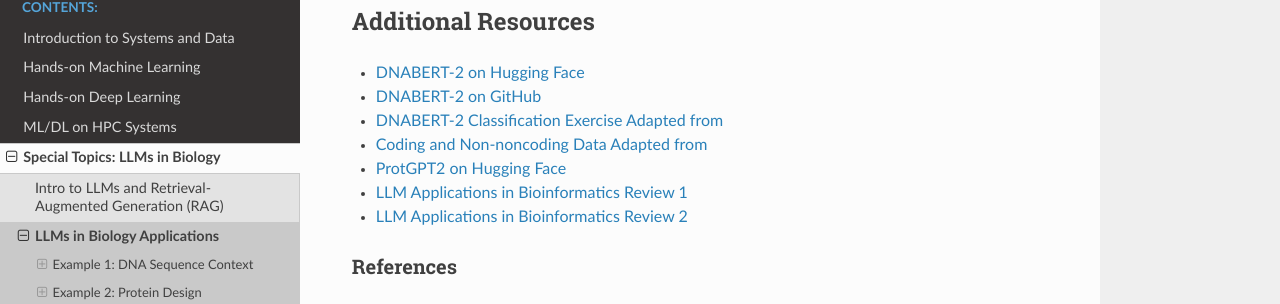
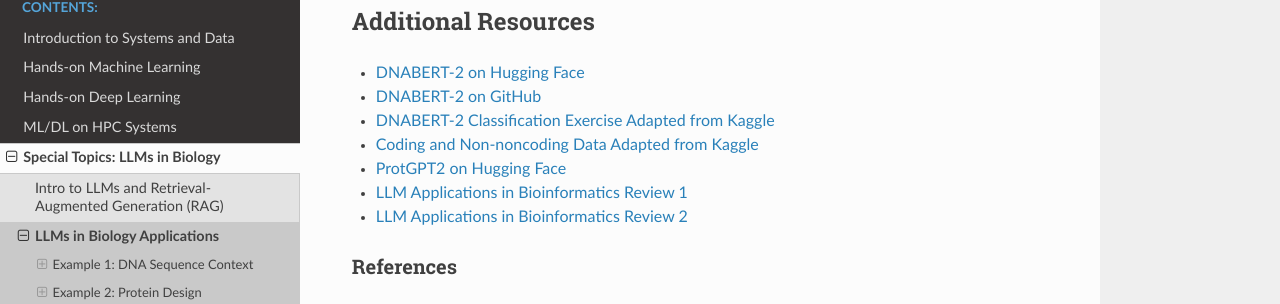
Before and after one commit to lconcia/life_sciences_ml_at_tacc, a Sphinx documentation site: the page built from docs/section5/llms_in_biology.rst, in a window 1280 px wide and 900 px high, scrolled down 10219 px. Shown: the part 218-522 px from the top of the window. Built offline with Sphinx 7.4.7 and the Read the Docs theme 3.1.0, drawn with Linux system fonts in a browser that asks for light colours.

Commit message:
fixed links in day 5 (#73)

```diff
--- a/docs/section5/llms_in_biology.rst
+++ b/docs/section5/llms_in_biology.rst
@@ -509,8 +509,8 @@
 
 * `DNABERT-2 on Hugging Face <https://huggingface.co/zhihan1996/DNABERT-2-117M>`_
 * `DNABERT-2 on GitHub <https://github.com/MAGICS-LAB/DNABERT_2>`_
-* `DNABERT-2 Classification Exercise Adapted from <https://www.kaggle.com/code/gabrielcabas/dnabert-for-classification>`_
-* `Coding and Non-noncoding Data Adapted from <Data adapted from https://www.kaggle.com/datasets/adnanyaramis/coding-noncoding-dna-sequences>`_
+* `DNABERT-2 Classification Exercise Adapted from Kaggle <https://www.kaggle.com/code/gabrielcabas/dnabert-for-classification>`_
+* `Coding and Non-noncoding Data Adapted from Kaggle <https://www.kaggle.com/datasets/adnanyaramis/coding-noncoding-dna-sequences>`_
 * `ProtGPT2 on Hugging Face <https://huggingface.co/nferruz/ProtGPT2>`_
 * `LLM Applications in Bioinformatics Review 1 <https://www.sciencedirect.com/science/article/pii/S2001037024003209>`_
 * `LLM Applications in Bioinformatics Review 2 <https://pmc.ncbi.nlm.nih.gov/articles/PMC10802675/>`_
```
